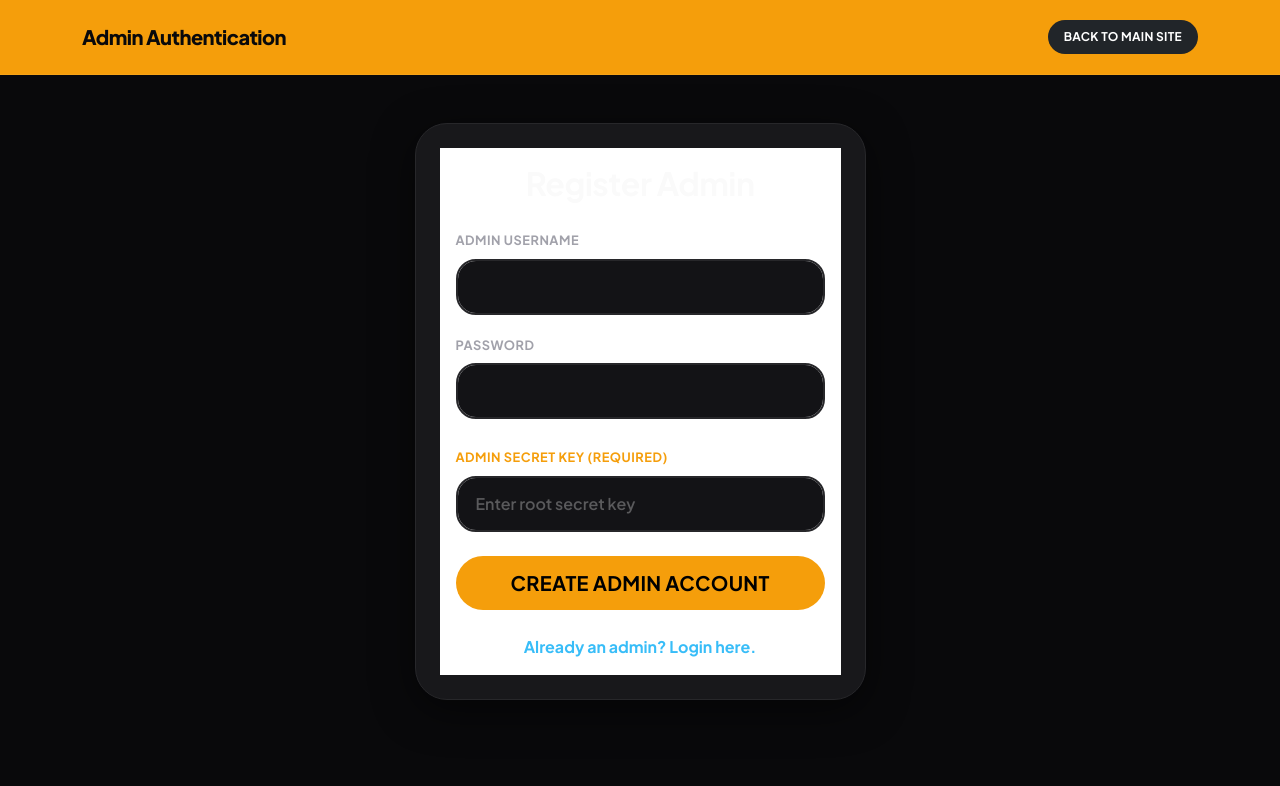
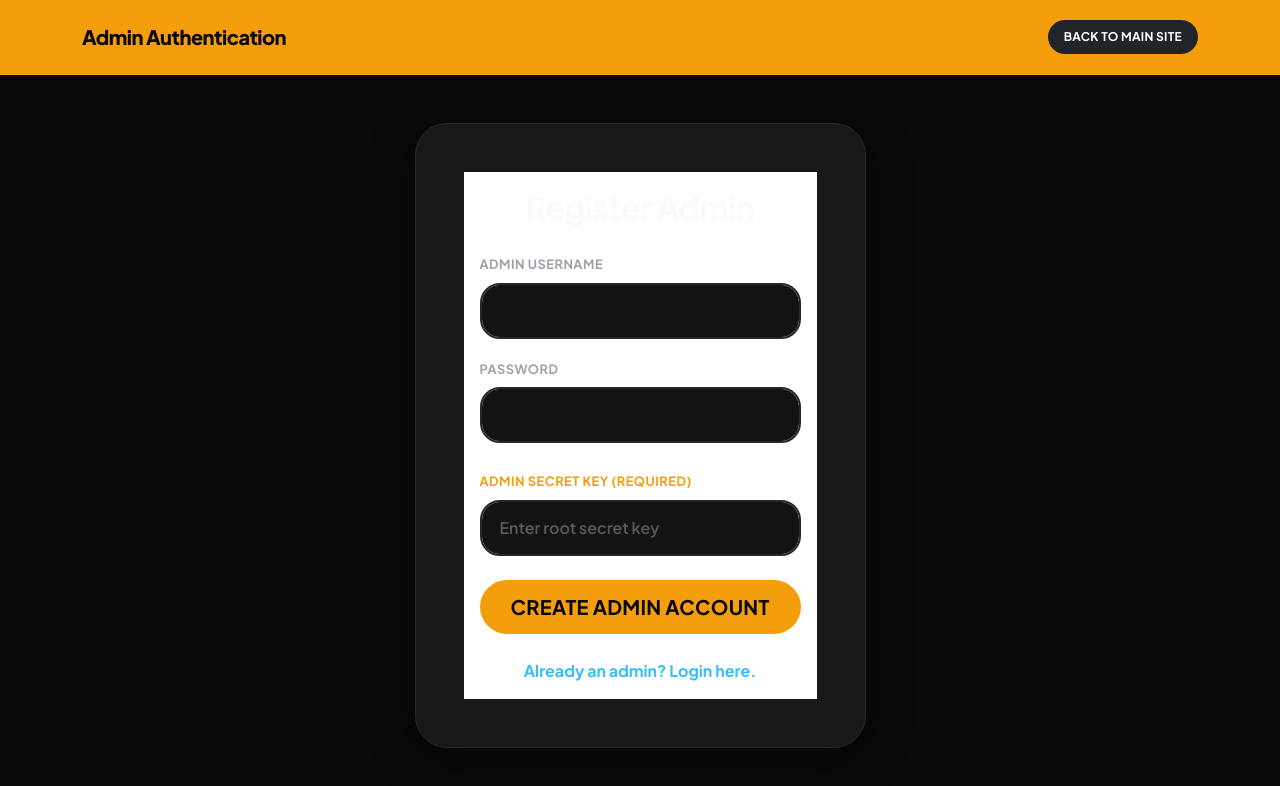
Before and after one commit to MoharXD/ticketing-system---project, a website: page public/admin-login.html in a window 1280 px wide. Both pictures are taken after a click on the link "Authorize a new Admin Account?". Drawn offline with nearby package versions, Linux system fonts and the light colour scheme.

Commit message:
Update admin login form styles and functionality

```diff
--- a/public/admin-login.html
+++ b/public/admin-login.html
@@ -9,7 +9,7 @@
     <link href="https://fonts.googleapis.com/css2?family=Plus+Jakarta+Sans:wght@400;500;600;700;800&display=swap" rel="stylesheet">
 
     <link href="https://cdn.jsdelivr.net/npm/bootstrap@5.3.0/dist/css/bootstrap.min.css" rel="stylesheet">
-    <link rel="stylesheet" href="css/style.css">
+    <link rel="stylesheet" href="css/style.css?v=2.0">
 </head>
 <body class="bg-dark text-white">
 
@@ -25,24 +25,24 @@
 <main class="container">
     <div class="row justify-content-center mt-5">
         <div class="col-md-5">
-            <div class="card p-4 border-0" style="background-color: #1e293b; box-shadow: 0 20px 40px rgba(0,0,0,0.4);">
+            <div class="card p-5 border-0">
                 <div class="card-body">
                     <h2 class="text-center mb-4 fw-bold text-white" id="admin-title">Admin Login</h2>
 
                     <form id="admin-form">
                         <div class="mb-3">
                             <label class="form-label text-light">Admin Username</label>
-                            <input type="text" id="admin-username" class="form-control bg-dark text-white border-secondary" required>
+                            <input type="text" id="admin-username" class="form-control" required>
                         </div>
 
                         <div class="mb-4">
                             <label class="form-label text-light">Password</label>
-                            <input type="password" id="admin-password" class="form-control bg-dark text-white border-secondary" required>
+                            <input type="password" id="admin-password" class="form-control" required>
                         </div>
 
                         <div class="mb-4 d-none" id="secret-key-container">
                             <label class="form-label text-warning fw-bold">Admin Secret Key (Required)</label>
-                            <input type="password" id="admin-secret" class="form-control bg-dark text-white border-warning" placeholder="Enter root secret key">
+                            <input type="password" id="admin-secret" class="form-control" placeholder="Enter root secret key">
                         </div>
 
                         <button type="submit" class="btn btn-warning w-100 fw-bold fs-5" id="admin-btn">Login to Dashboard</button>
@@ -58,7 +58,6 @@
 </main>
 
 <script>
-    // --- DUAL-MODE FORM LOGIC ---
     let isLoginMode = true;
     const adminTitle = document.getElementById('admin-title');
     const adminBtn = document.getElementById('admin-btn');
@@ -66,7 +65,6 @@
     const secretKeyContainer = document.getElementById('secret-key-container');
     const secretInput = document.getElementById('admin-secret');
 
-    // Toggles the UI text and reveals the Secret Key input if switching to Register mode
     toggleModeBtn.addEventListener('click', (e) => {
         e.preventDefault();
         isLoginMode = !isLoginMode;
@@ -86,7 +84,6 @@
         }
     });
 
-    // --- FORM SUBMISSION ---
     document.getElementById('admin-form').addEventListener('submit', async (e) => {
         e.preventDefault();
 
@@ -94,7 +91,6 @@
         const password = document.getElementById('admin-password').value;
         const secretKey = secretInput.value;
 
-        // Routes the request to either /api/login or /api/admin/signup based on the mode
         if (isLoginMode) {
             const res = await fetch('/api/login', {
                 method: 'POST',
@@ -105,7 +101,6 @@
             const data = await res.json();
 
             if (data.success) {
-                // Security Check: Ensure standard users cannot login to the admin portal
                 if (data.isAdmin) {
                     window.location.href = 'index.html';
                 } else {
@@ -126,7 +121,7 @@
 
             if (data.success) {
                 alert(data.message);
-                toggleModeBtn.click(); // Switch back to login mode on success
+                toggleModeBtn.click();
                 document.getElementById('admin-password').value = '';
                 secretInput.value = '';
             } else {
```
